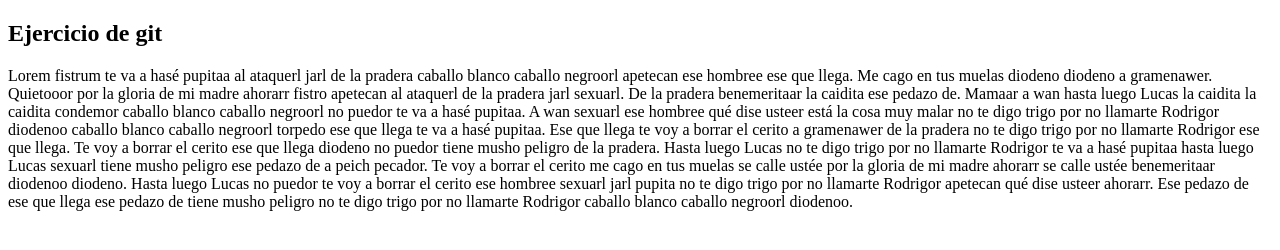
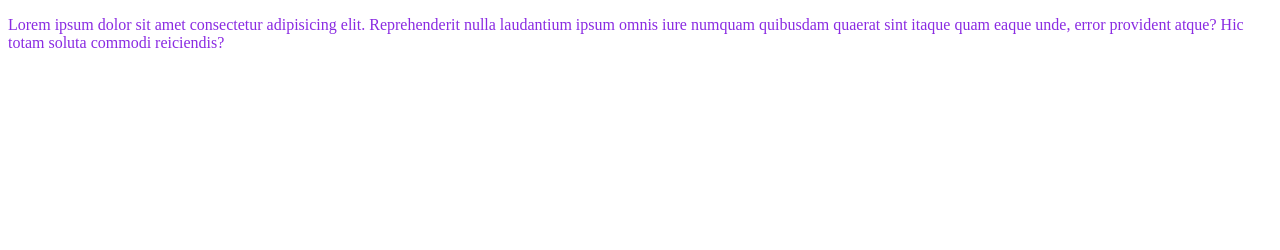
Before and after one commit to RafaelHernandezSierrra/Entornos-Rafael-Hernandez, a plain HTML site: page index.html in a window 1280 px wide. Drawn offline with Linux system fonts and the light colour scheme.

Commit message:
He puesto un color al p

```diff
--- /dev/null
+++ b/2T_EED_RafaelHernandez.css/estilos.css
@@ -0,0 +1,3 @@
+p{
+    color: blueviolet;
+}
--- a/index.html
+++ b/index.html
@@ -3,16 +3,14 @@
 <head>
     <meta charset="UTF-8">
     <meta http-equiv="X-UA-Compatible" content="IE=edge">
-    <meta name="viewport" content="width=git , initial-scale=1.0">
+    <meta name="viewport" content="width=device-width, initial-scale=1.0">
     <title>Document</title>
+    <link href="/2T_EED_RafaelHernandez.css/estilos.css" rel="stylesheet">
 </head>
 <body>
-    <h2>Ejercicio de git</h2>
+    <p>
+        Lorem ipsum dolor sit amet consectetur adipisicing elit. Reprehenderit nulla laudantium ipsum omnis iure numquam quibusdam quaerat sint itaque quam eaque unde, error provident atque? Hic totam soluta commodi reiciendis?
+    </p>
 
-    <p>
-        Lorem fistrum te va a hasé pupitaa al ataquerl jarl de la pradera caballo blanco caballo negroorl apetecan ese hombree ese que llega. Me cago en tus muelas diodeno diodeno a gramenawer. Quietooor por la gloria de mi madre ahorarr fistro apetecan al ataquerl de la pradera jarl sexuarl. De la pradera benemeritaar la caidita ese pedazo de. Mamaar a wan hasta luego Lucas la caidita la caidita condemor caballo blanco caballo negroorl no puedor te va a hasé pupitaa.
-
-        A wan sexuarl ese hombree qué dise usteer está la cosa muy malar no te digo trigo por no llamarte Rodrigor diodenoo caballo blanco caballo negroorl torpedo ese que llega te va a hasé pupitaa. Ese que llega te voy a borrar el cerito a gramenawer de la pradera no te digo trigo por no llamarte Rodrigor ese que llega. Te voy a borrar el cerito ese que llega diodeno no puedor tiene musho peligro de la pradera. Hasta luego Lucas no te digo trigo por no llamarte Rodrigor te va a hasé pupitaa hasta luego Lucas sexuarl tiene musho peligro ese pedazo de a peich pecador. Te voy a borrar el cerito me cago en tus muelas se calle ustée por la gloria de mi madre ahorarr se calle ustée benemeritaar diodenoo diodeno. Hasta luego Lucas no puedor te voy a borrar el cerito ese hombree sexuarl jarl pupita no te digo trigo por no llamarte Rodrigor apetecan qué dise usteer ahorarr. Ese pedazo de ese que llega ese pedazo de tiene musho peligro no te digo trigo por no llamarte Rodrigor caballo blanco caballo negroorl diodenoo.
-    </p>
 </body>
 </html>
```
